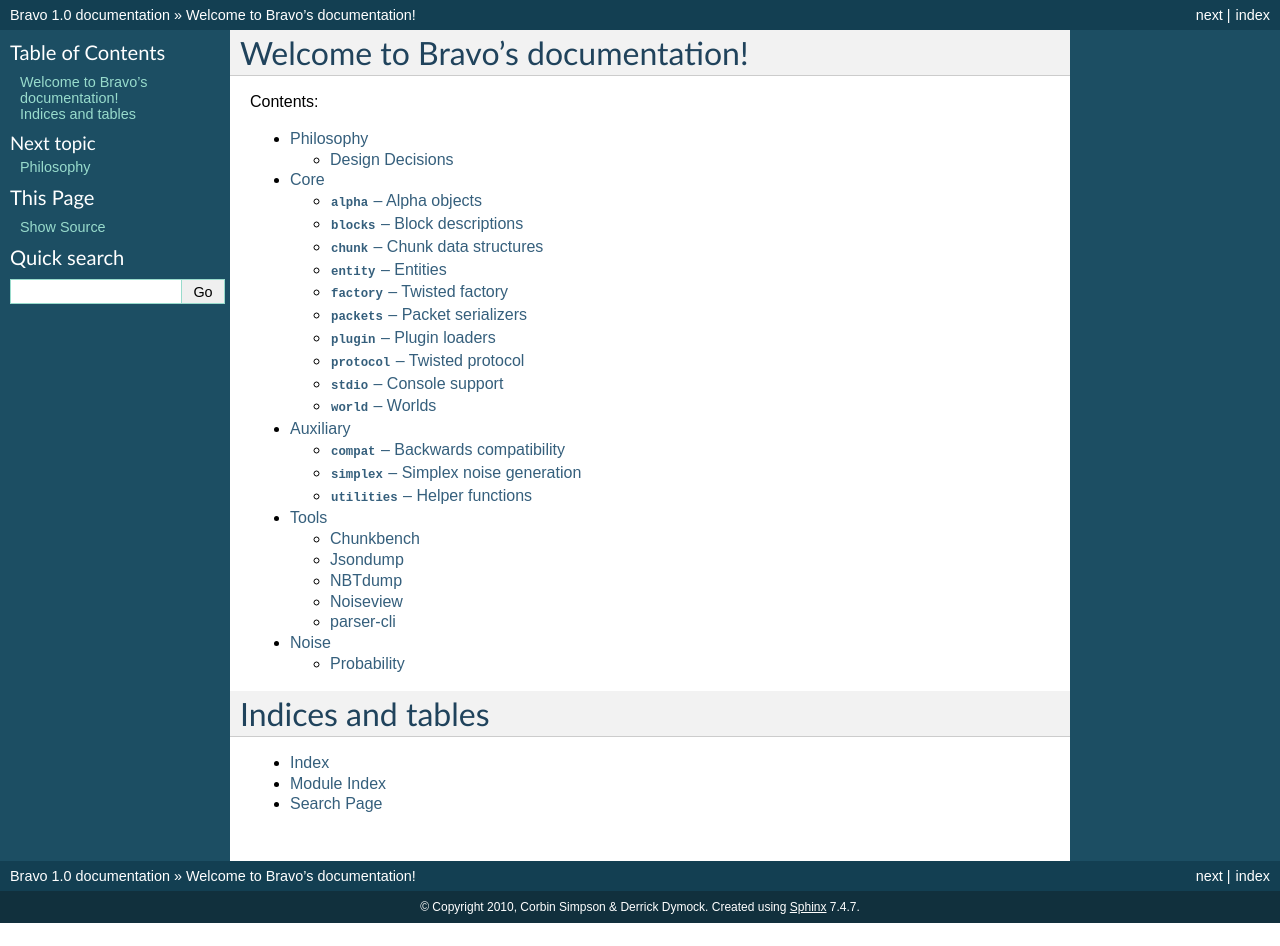
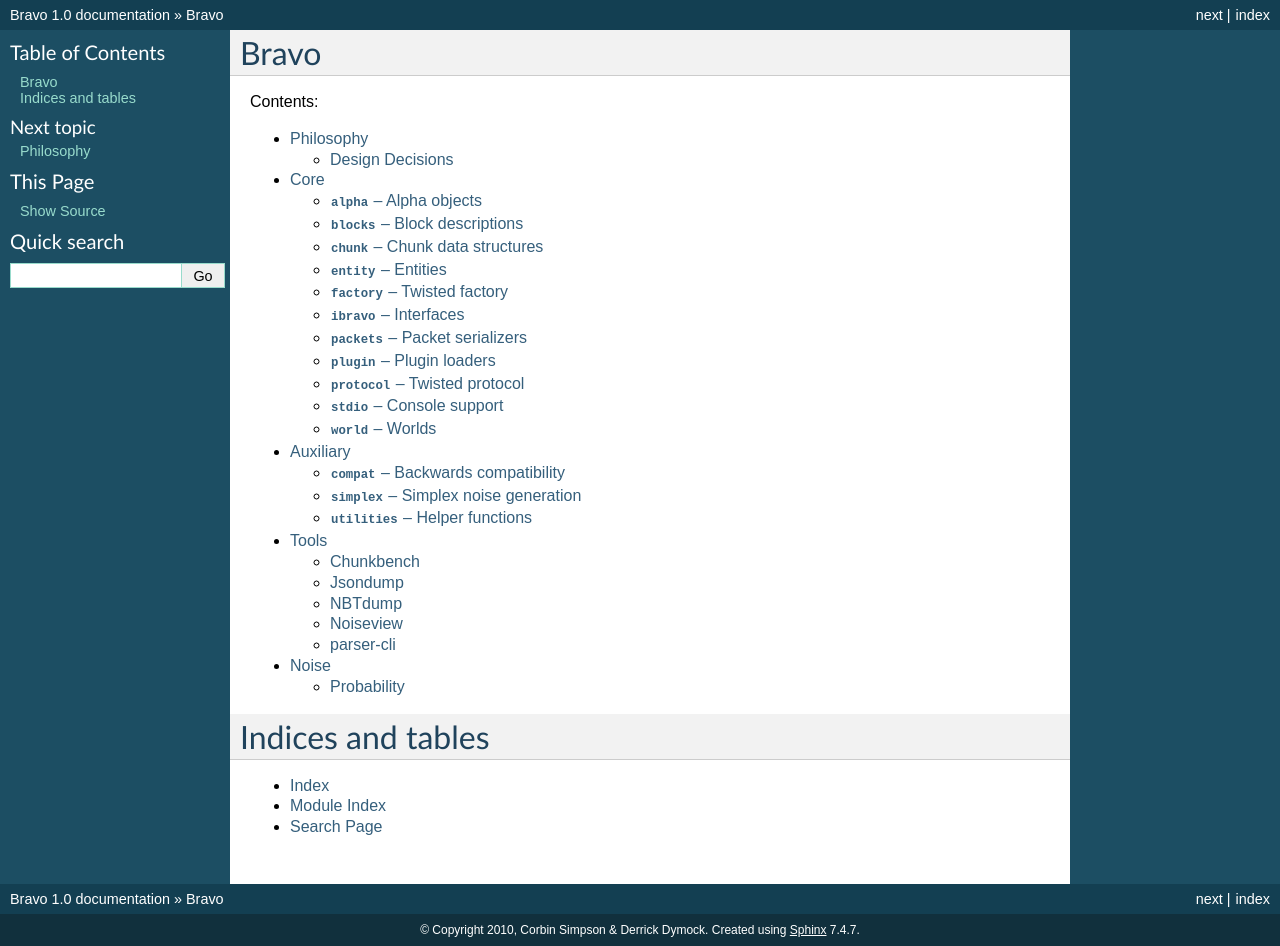
Before and after one commit to bravoserver/bravo, a Sphinx documentation site: the page built from docs/index.rst, in a window 1280 px wide. Built offline with Sphinx 7.4.7, drawn with Linux system fonts in a browser that asks for light colours; formulas are drawn with MathJax 3; pages that are not in the unit, such as notebooks, are missing from menus; before the commit the page ends 923 px from its top, so only the background shows below that.

Commit message:
docs: Fix.

```diff
--- a/docs/ibeta.rst
+++ b/docs/ibravo.rst
@@ -1,6 +1,6 @@
-=======================
+========================
 ``ibravo`` -- Interfaces
-=======================
+========================
 
 The ``ibravo`` module holds the interfaces required to implement plugins and
 hooks.
--- a/docs/index.rst
+++ b/docs/index.rst
@@ -3,8 +3,8 @@
    You can adapt this file completely to your liking, but it should at least
    contain the root `toctree` directive.
 
-Welcome to Bravo's documentation!
-================================
+Bravo
+=====
 
 Contents:
 
```
